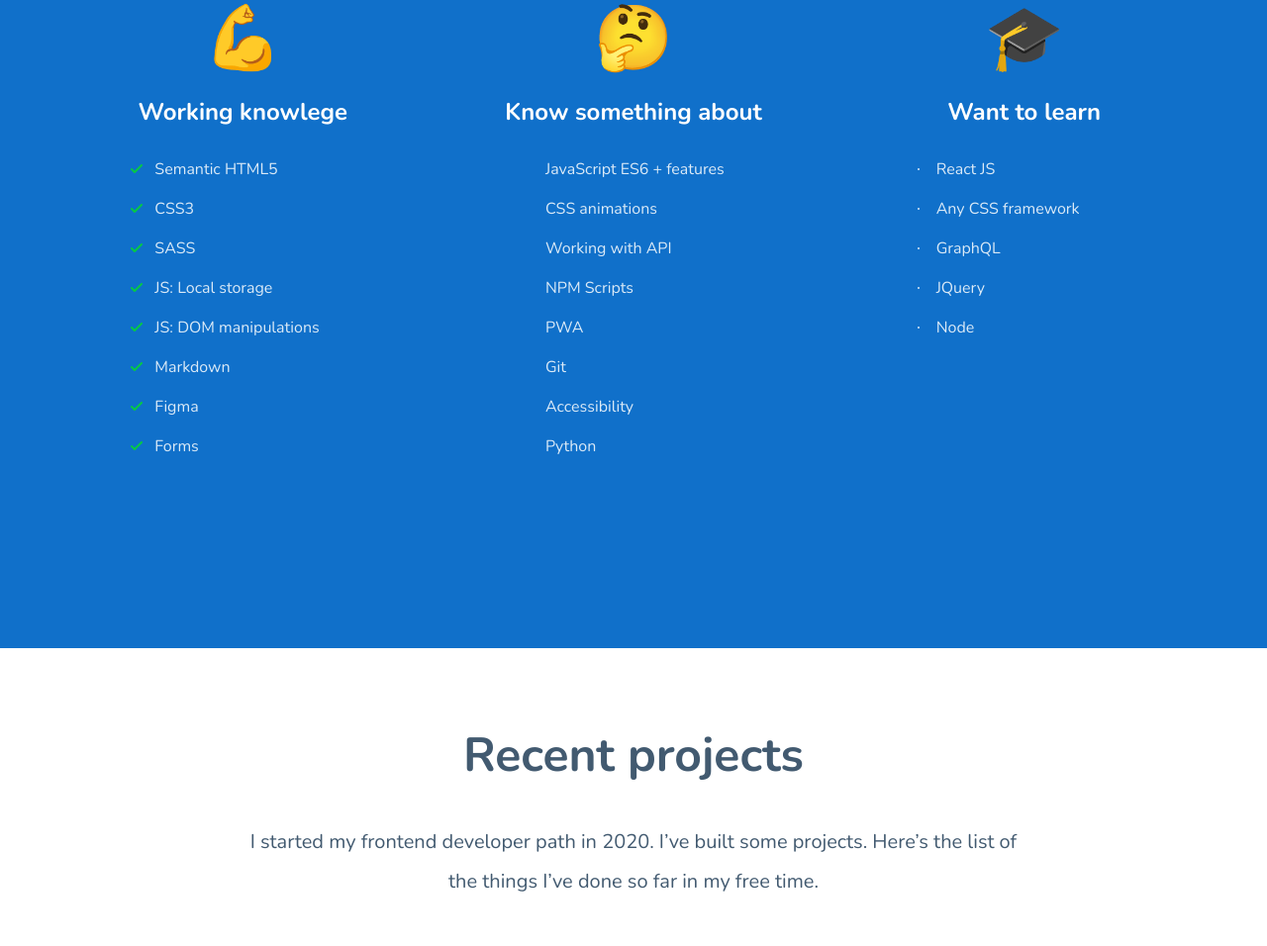
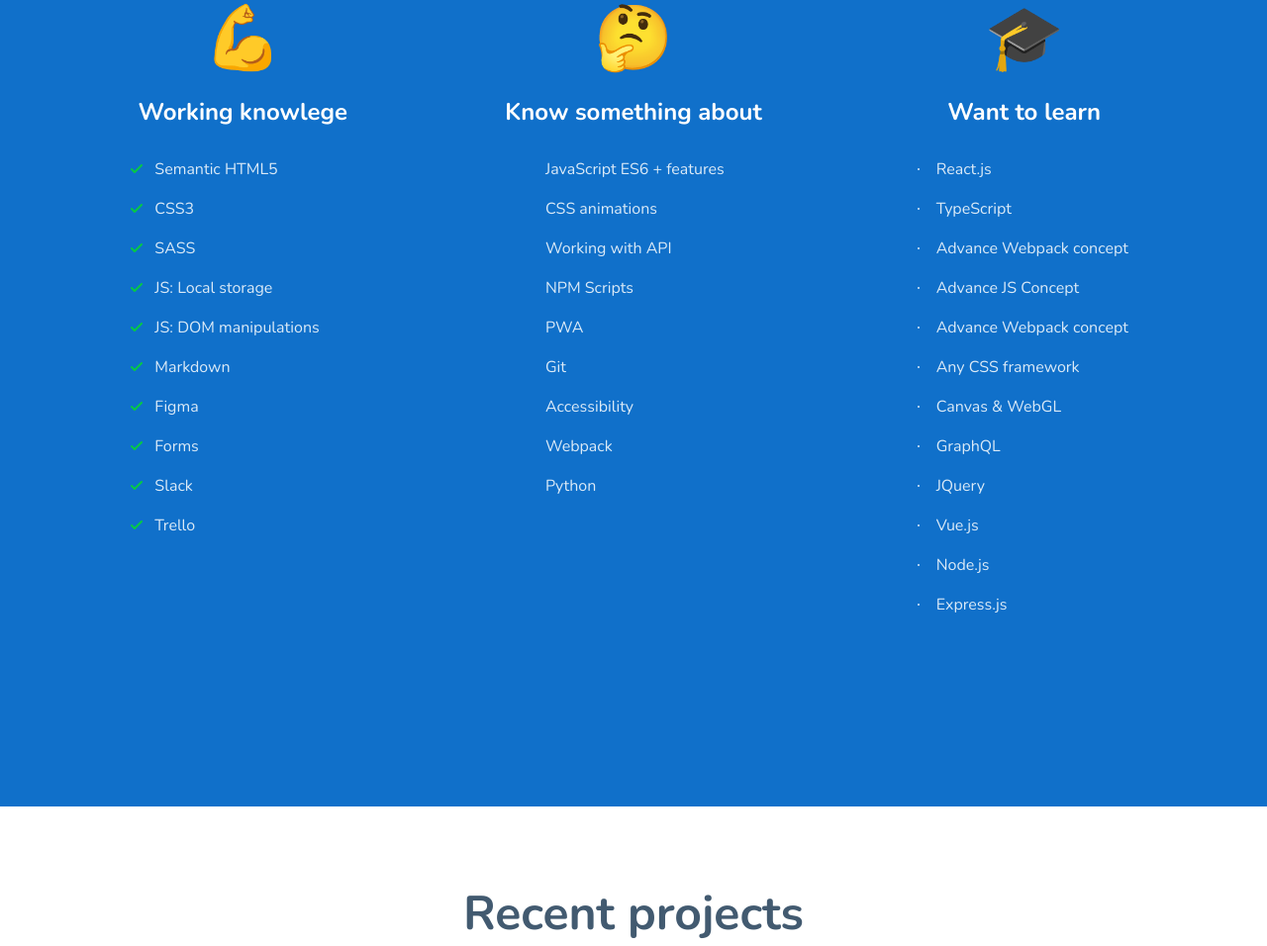
Before and after one commit to bartosz-malecki/bartosz-malecki.github.io, a website built with webpack: page src/pages/index.html in a window 1280 px wide. Shown: the part 1066-2022 px from the top of the page at 99% size. Built offline with nearby package versions, Linux system fonts and the light colour scheme; no server answers.

Commit message:
feat: updated skills

```diff
--- a/src/pages/index.html
+++ b/src/pages/index.html
@@ -64,6 +64,8 @@
               <li class="skills-list__item">Markdown</li>
               <li class="skills-list__item">Figma</li>
               <li class="skills-list__item">Forms</li>
+              <li class="skills-list__item">Slack</li>
+              <li class="skills-list__item">Trello</li>
             </ul>
           </article>
           <article class="skills-section">
@@ -77,6 +79,7 @@
               <li class="skills-list__item">PWA</li>
               <li class="skills-list__item">Git</li>
               <li class="skills-list__item">Accessibility</li>
+              <li class="skills-list__item">Webpack</li>
               <li class="skills-list__item">Python</li>
             </ul>
           </article>
@@ -84,11 +87,18 @@
             <span class="skills-section__emoji">🎓</span>
             <h3 class="skills-section__header">Want to learn</h3>
             <ul class="skills-list skills-list--dot">
-              <li class="skills-list__item">React JS</li>
+              <li class="skills-list__item">React.js</li>
+              <li class="skills-list__item">TypeScript</li>
+              <li class="skills-list__item">Advance Webpack concept</li>
+              <li class="skills-list__item">Advance JS Concept</li>
+              <li class="skills-list__item">Advance Webpack concept</li>
               <li class="skills-list__item">Any CSS framework</li>
+              <li class="skills-list__item">Canvas & WebGL</li>
               <li class="skills-list__item">GraphQL</li>
               <li class="skills-list__item">JQuery</li>
-              <li class="skills-list__item">Node</li>
+              <li class="skills-list__item">Vue.js</li>
+              <li class="skills-list__item">Node.js</li>
+              <li class="skills-list__item">Express.js</li>
             </ul>
           </article>
         </div>
```
